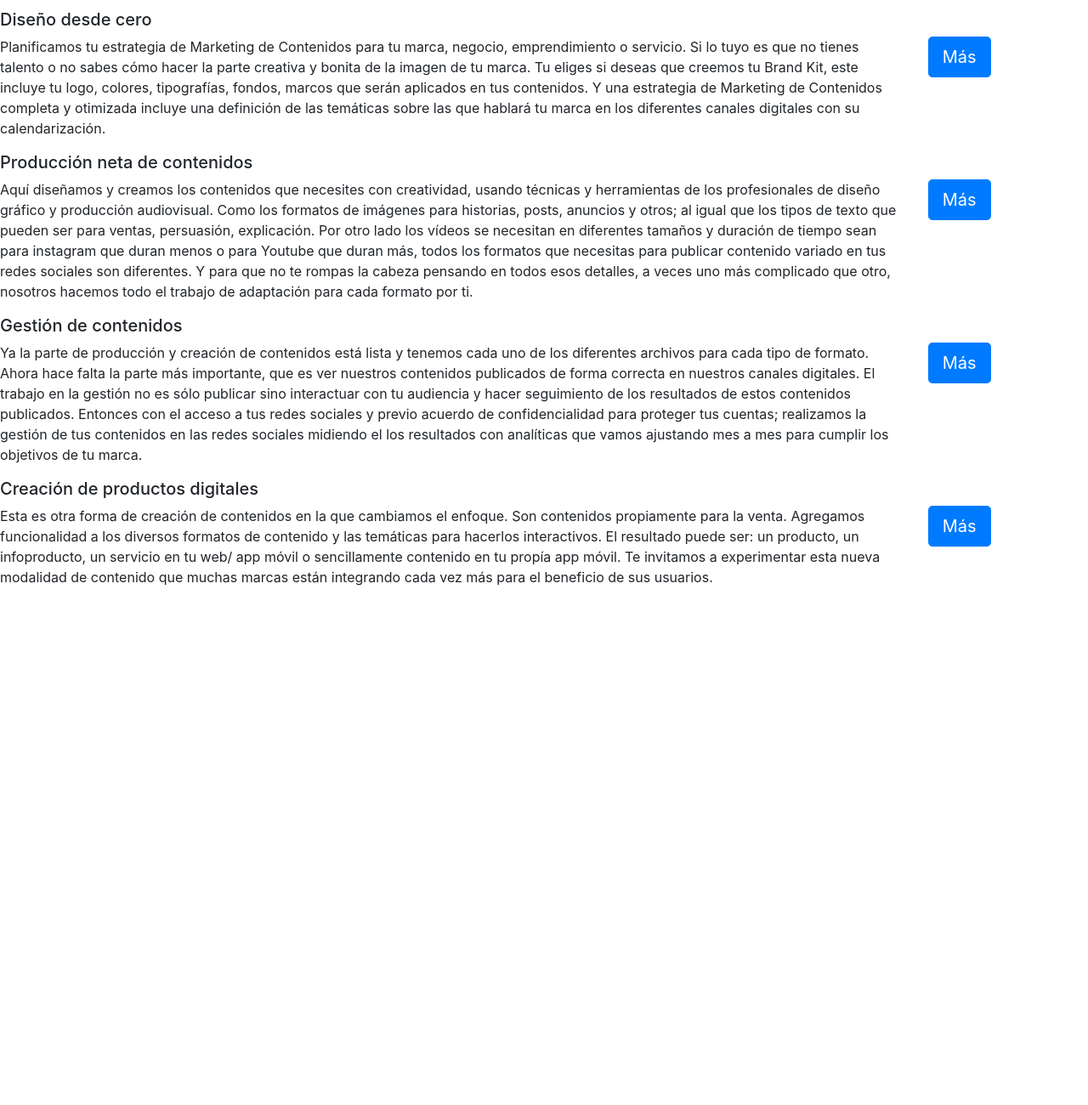
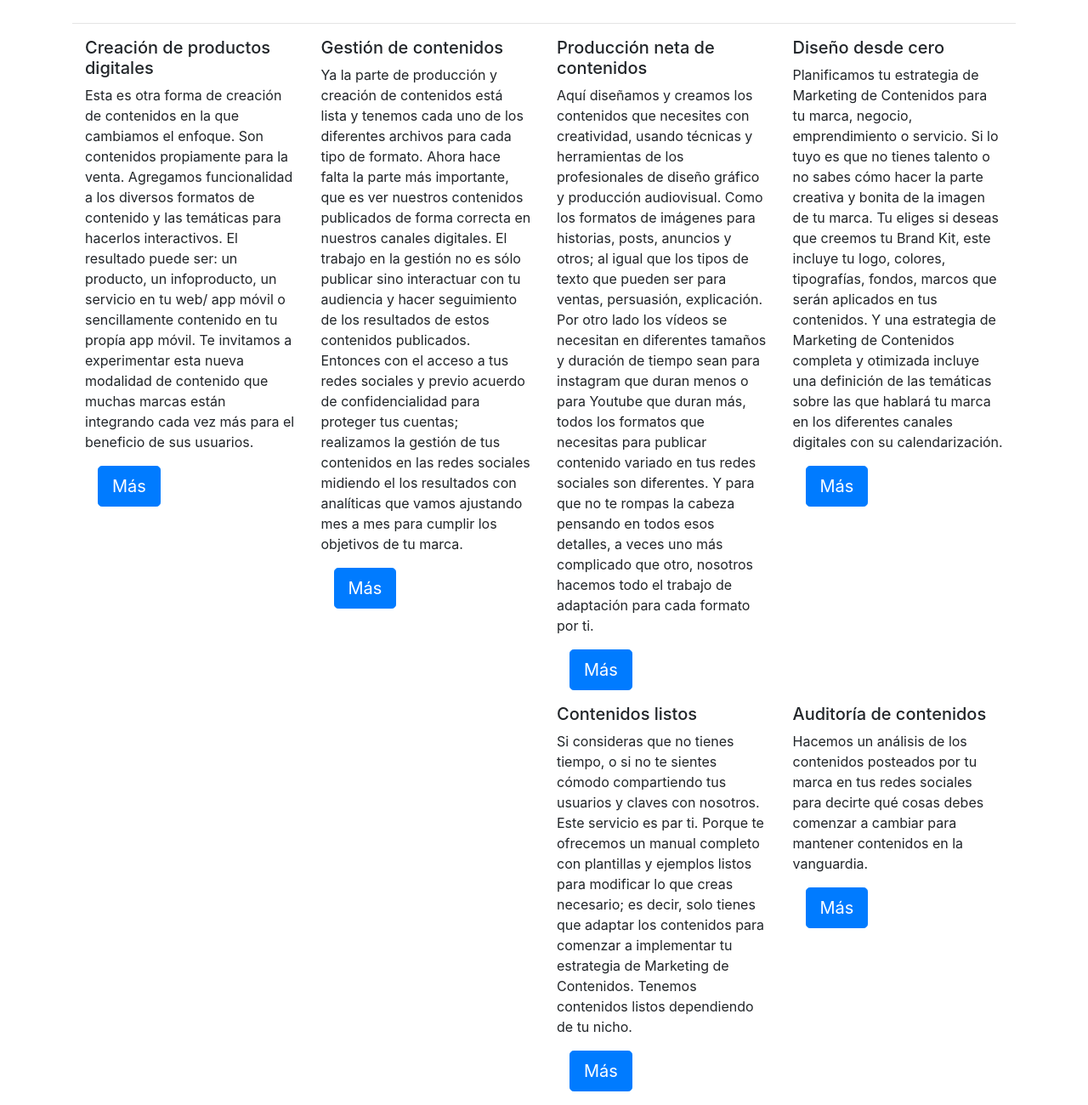
Before and after one commit to Alvilyn/alvi_digital, a website: page index.html in a window 1280 px wide. Shown: the part 531-1831 px from the top of the page at 85% size. Before the commit the page ends 1238 px from the top, so only its background shows below. Drawn offline with nearby package versions, Linux system fonts and the light colour scheme.

Commit message:
Creación de la carpeta css y el archivo main.css

```diff
--- /dev/null
+++ b/css/main.css
@@ -0,0 +1,11 @@
+.jumbotron {
+	background-color: turquoise;
+	color: black;
+
+}
+
+.footer {
+		padding: 10px 10px 0 10px;
+		background-color: turquoise;
+		margin-bottom: 0px;
+}
--- a/index.html
+++ b/index.html
@@ -7,6 +7,7 @@
 
     <!-- Bootstrap CSS -->
     <link rel="stylesheet" href="node_modules/bootstrap/dist/css/bootstrap.min.css">
+    <link rel="stylesheet" href="css/main.css">
 
     <title>AlviDigital: Creación de contenidos</title>
   </head>
@@ -33,19 +34,13 @@
           <h2>Contáctanos:</h2>
             <p>Para beneficiarte de nuestros servicios puedes hacernos preguntas, consultas o solicitar una asesoría comunicándote con nosotros al correo (contacto@alvidigital.com) o escribirnos a cualquiera de nuestras redes sociales de alvi_digital en: Instagram, Facebook, Twitter, Linkedin o YouTube.</p>
         </div>
+      </div>
+      <hr>
 
-      </div>
-    </div>
-    </div>
-
-    <div class="row">
-      <div class="col-sm-12">
+      <div class="d-flex flex-wrap flex-row-reverse">
+        <div class="col-sm-3">
           <h5>Diseño desde cero</h5>
-        <div class="row">
-          <div class="col-sm-10">
             <p>Planificamos tu estrategia de Marketing de Contenidos para tu marca, negocio, emprendimiento o servicio. Si lo tuyo es que no tienes talento o no sabes cómo hacer la parte creativa y bonita de la imagen de tu marca. Tu eliges si deseas que creemos tu Brand Kit, este incluye tu logo, colores, tipografías, fondos, marcos que serán aplicados en tus contenidos. Y una estrategia de Marketing de Contenidos completa y otimizada incluye una definición de las temáticas sobre las que hablará tu marca en los diferentes canales digitales con su calendarización.</p>
-          </div>
-
           <div class="col-sm">
             <form role="form">
               <div class="form-group">
@@ -53,19 +48,11 @@
               </div>
             </form>
           </div>
-
-        </div>
-      </div>
         </div>
 
-    <div class="row">
-      <div class="col-sm-12">
+        <div class="col-sm-3">
           <h5>Producción neta de contenidos</h5>
-        <div class="row">
-          <div class="col-sm-10">
             <p>Aquí diseñamos y creamos los contenidos que necesites con creatividad, usando técnicas y herramientas de los profesionales de diseño gráfico y producción audiovisual. Como los formatos de imágenes para historias, posts, anuncios y otros; al igual que los tipos de texto que pueden ser para ventas, persuasión, explicación. Por otro lado los vídeos se necesitan en diferentes tamaños y duración de tiempo sean para instagram que duran menos o para Youtube que duran más, todos los formatos que necesitas para publicar contenido variado en tus redes sociales son diferentes. Y para que no te rompas la cabeza pensando en todos esos detalles, a veces uno más complicado que otro, nosotros hacemos todo el trabajo de adaptación para cada formato por ti.</p>
-          </div>
-
           <div class="col-sm">
             <form role="form">
               <div class="form-group">
@@ -73,19 +60,11 @@
               </div>
             </form>
           </div>
-
-        </div>
-      </div>
         </div>
 
-    <div class="row">
-      <div class="col-sm-12">
+        <div class="col-sm-3">
           <h5>Gestión de contenidos</h5>
-        <div class="row">
-          <div class="col-sm-10">
              <p>Ya la parte de producción y creación de contenidos está lista y tenemos cada uno de los diferentes archivos para cada tipo de formato. Ahora hace falta la parte más importante, que es ver nuestros contenidos publicados de forma correcta en nuestros canales digitales. El trabajo en la gestión no es sólo publicar sino interactuar con tu audiencia y hacer seguimiento de los resultados de estos contenidos publicados. Entonces con el acceso a tus redes sociales y previo acuerdo de confidencialidad para proteger tus cuentas; realizamos la gestión de tus contenidos en las redes sociales midiendo el los resultados con analíticas que vamos ajustando mes a mes para cumplir los objetivos de tu marca.</p>
-          </div>
-
           <div class="col-sm">
             <form role="form">
               <div class="form-group">
@@ -93,19 +72,11 @@
               </div>
             </form>
           </div>
-
-        </div>
-      </div>
         </div>
 
-    <div class="row">
-      <div class="col-sm-12">
+        <div class="col-sm-3">
           <h5>Creación de productos digitales</h5>
-        <div class="row">
-          <div class="col-sm-10">
             <p>Esta es otra forma de creación de contenidos en la que cambiamos el enfoque. Son contenidos propiamente para la venta. Agregamos funcionalidad a los diversos formatos de contenido y las temáticas para hacerlos interactivos. El resultado puede ser: un producto, un infoproducto, un servicio en tu web/ app móvil o sencillamente contenido en tu propía app móvil. Te invitamos a experimentar esta nueva modalidad de contenido que muchas marcas están integrando cada vez más para el beneficio de sus usuarios.</p>
-          </div>
-
           <div class="col-sm">
             <form role="form">
               <div class="form-group">
@@ -113,8 +84,32 @@
               </div>
             </form>
           </div>
+        </div>
 
+        <div class="col-sm-3">
+          <h5>Auditoría de contenidos</h5>
+             <p>Hacemos un análisis de los contenidos posteados por tu marca en tus redes sociales para decirte qué cosas debes comenzar a cambiar para mantener contenidos en la vanguardia.</p>
+          <div class="col-sm">
+            <form role="form">
+              <div class="form-group">
+                <button type="submit" class="btn btn-primary btn-lg">Más</button>
               </div>
+            </form>
+          </div>
+        </div>
+
+        <div class="col-sm-3">
+          <h5>Contenidos listos</h5>
+             <p>Si consideras que no tienes tiempo, o si no te sientes cómodo compartiendo tus usuarios y claves con nosotros. Este servicio es par ti. Porque te ofrecemos un manual completo con plantillas y ejemplos listos para modificar lo que creas necesario; es decir, solo tienes que adaptar los contenidos para comenzar a implementar tu estrategia de Marketing de Contenidos. Tenemos contenidos listos dependiendo de tu nicho.</p>
+          <div class="col-sm">
+            <form role="form">
+              <div class="form-group">
+                <button type="submit" class="btn btn-primary btn-lg">Más</button>
+              </div>
+            </form>
+          </div>
+        </div>
+
       </div>
     </div>
 
```
Lines whose indentation alone changed are shown as unchanged.
